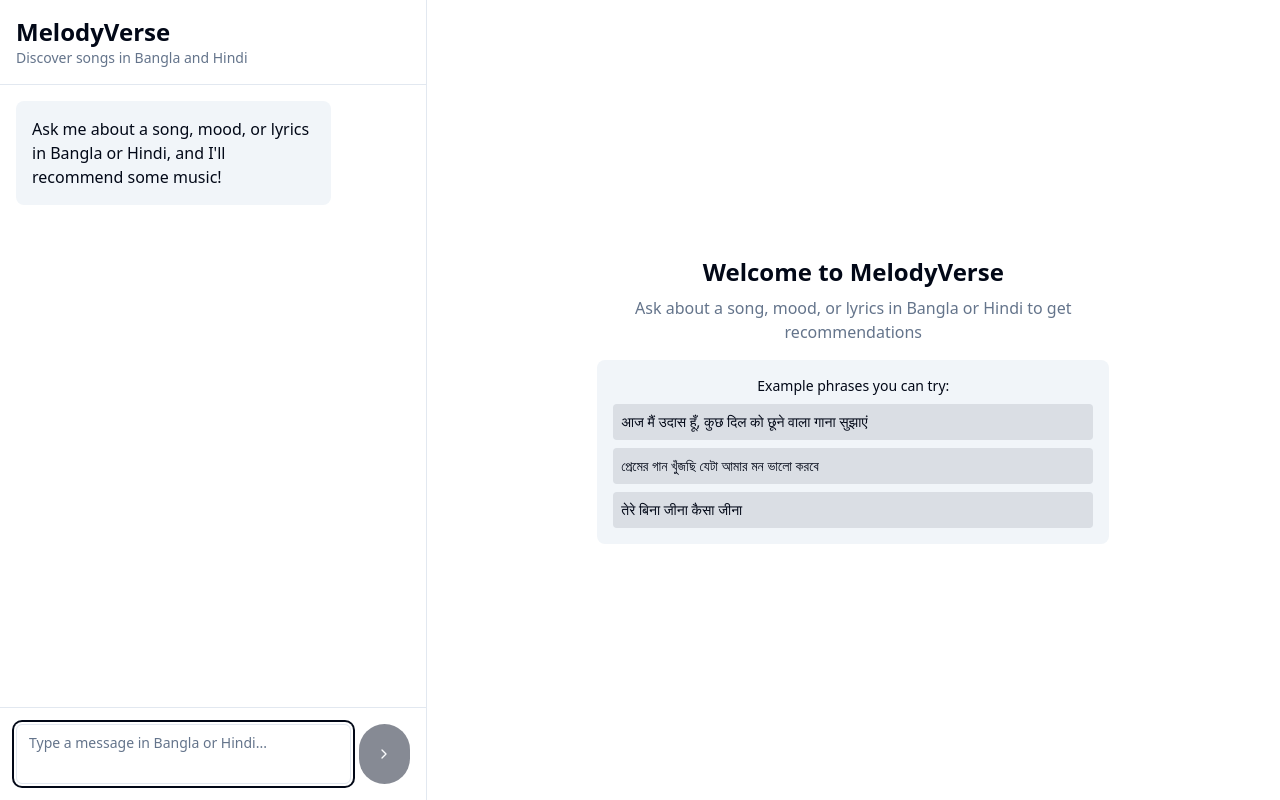
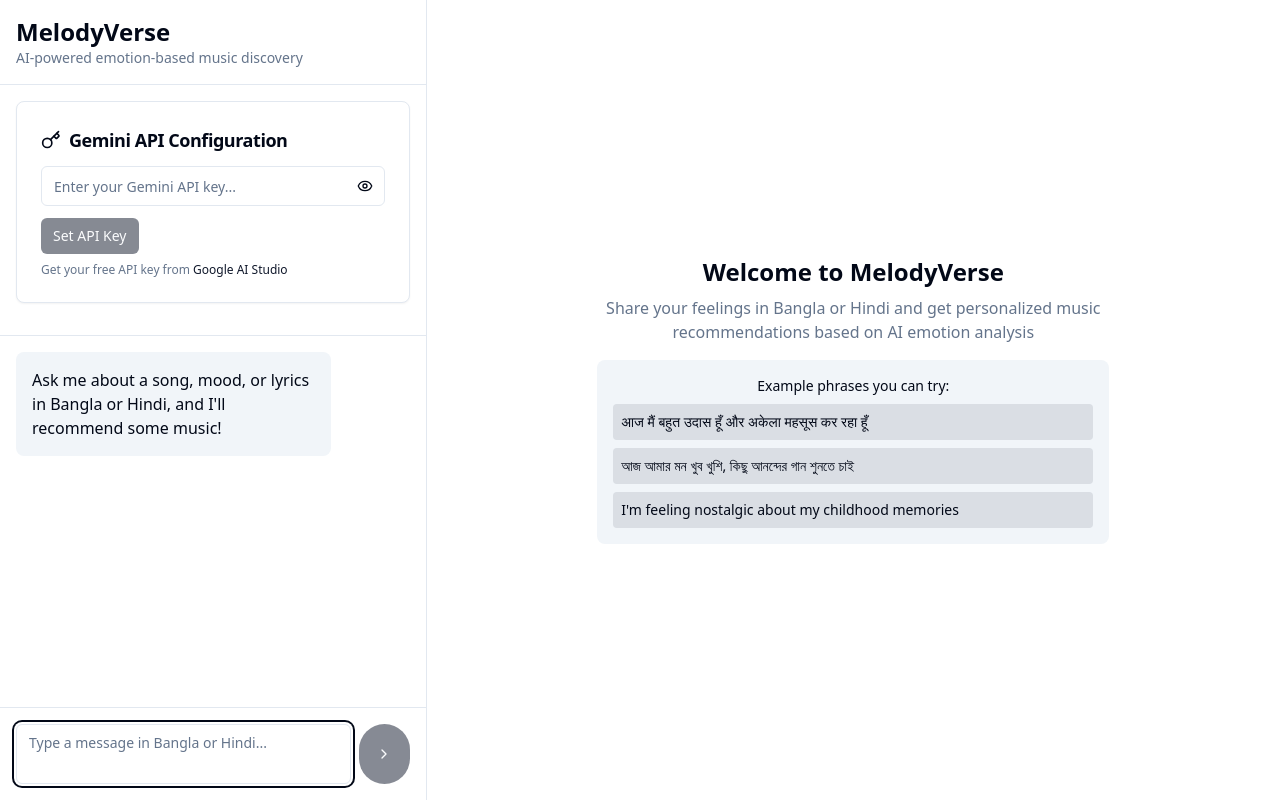
Before and after one commit to Tapos-Minmoy/melody-verse-find, a React (Vite) app: page / in a window 1280 px wide. Built offline with nearby package versions, Linux system fonts and the light colour scheme.

Commit message:
Add Gemini API for emotion-based song fetching
Integrate Gemini API to fetch songs based on text-based emotion analysis.

```diff
--- /dev/null
+++ b/src/components/ApiKeyInput.tsx
@@ -0,0 +1,72 @@
+
+import React, { useState } from 'react';
+import { Button } from '@/components/ui/button';
+import { Input } from '@/components/ui/input';
+import { Card, CardContent, CardHeader, CardTitle } from '@/components/ui/card';
+import { Key, Eye, EyeOff } from 'lucide-react';
+
+interface ApiKeyInputProps {
+  onApiKeySet: (apiKey: string) => void;
+  currentApiKey?: string;
+}
+
+const ApiKeyInput: React.FC<ApiKeyInputProps> = ({ onApiKeySet, currentApiKey }) => {
+  const [apiKey, setApiKey] = useState(currentApiKey || '');
+  const [showKey, setShowKey] = useState(false);
+
+  const handleSubmit = (e: React.FormEvent) => {
+    e.preventDefault();
+    if (apiKey.trim()) {
+      onApiKeySet(apiKey.trim());
+    }
+  };
+
+  return (
+    <Card className="mb-4">
+      <CardHeader className="pb-3">
+        <CardTitle className="text-lg flex items-center gap-2">
+          <Key className="h-5 w-5" />
+          Gemini API Configuration
+        </CardTitle>
+      </CardHeader>
+      <CardContent>
+        <form onSubmit={handleSubmit} className="space-y-3">
+          <div className="relative">
+            <Input
+              type={showKey ? 'text' : 'password'}
+              placeholder="Enter your Gemini API key..."
+              value={apiKey}
+              onChange={(e) => setApiKey(e.target.value)}
+              className="pr-10"
+            />
+            <Button
+              type="button"
+              variant="ghost"
+              size="sm"
+              className="absolute right-1 top-1 h-8 w-8 p-0"
+              onClick={() => setShowKey(!showKey)}
+            >
+              {showKey ? <EyeOff className="h-4 w-4" /> : <Eye className="h-4 w-4" />}
+            </Button>
+          </div>
+          <Button type="submit" size="sm" disabled={!apiKey.trim()}>
+            {currentApiKey ? 'Update API Key' : 'Set API Key'}
+          </Button>
+        </form>
+        <p className="text-xs text-muted-foreground mt-2">
+          Get your free API key from{' '}
+          <a
+            href="https://makersuite.google.com/app/apikey"
+            target="_blank"
+            rel="noopener noreferrer"
+            className="text-primary hover:underline"
+          >
+            Google AI Studio
+          </a>
+        </p>
+      </CardContent>
+    </Card>
+  );
+};
+
+export default ApiKeyInput;
--- /dev/null
+++ b/src/lib/gemini.ts
@@ -0,0 +1,79 @@
+
+interface GeminiResponse {
+  candidates: Array<{
+    content: {
+      parts: Array<{
+        text: string;
+      }>;
+    };
+  }>;
+}
+
+export interface EmotionAnalysis {
+  emotion: string;
+  intensity: number;
+  keywords: string[];
+  recommendations: string[];
+}
+
+export async function analyzeEmotionWithGemini(text: string, apiKey: string): Promise<EmotionAnalysis> {
+  const prompt = `Analyze the emotional content of this text and provide song recommendations in Bangla and Hindi based on the emotions detected: "${text}"
+
+Please respond in the following JSON format:
+{
+  "emotion": "primary emotion (happy, sad, romantic, nostalgic, energetic, calm, etc.)",
+  "intensity": number between 1-10,
+  "keywords": ["relevant", "emotional", "keywords"],
+  "recommendations": ["specific song suggestions in Bangla and Hindi that match this emotion"]
+}`;
+
+  try {
+    const response = await fetch(`https://generativelanguage.googleapis.com/v1beta/models/gemini-1.5-flash-latest:generateContent?key=${apiKey}`, {
+      method: 'POST',
+      headers: {
+        'Content-Type': 'application/json',
+      },
+      body: JSON.stringify({
+        contents: [{
+          parts: [{
+            text: prompt
+          }]
+        }],
+        generationConfig: {
+          temperature: 0.7,
+          topK: 1,
+          topP: 1,
+          maxOutputTokens: 2048,
+        },
+        safetySettings: [
+          {
+            category: "HARM_CATEGORY_HARASSMENT",
+            threshold: "BLOCK_MEDIUM_AND_ABOVE"
+          }
+        ]
+      }),
+    });
+
+    if (!response.ok) {
+      throw new Error(`Gemini API error: ${response.status}`);
+    }
+
+    const data: GeminiResponse = await response.json();
+    const textResponse = data.candidates[0]?.content?.parts[0]?.text;
+
+    if (!textResponse) {
+      throw new Error('No response from Gemini API');
+    }
+
+    // Parse the JSON response from Gemini
+    const jsonMatch = textResponse.match(/\{[\s\S]*\}/);
+    if (!jsonMatch) {
+      throw new Error('Invalid JSON response from Gemini');
+    }
+
+    return JSON.parse(jsonMatch[0]);
+  } catch (error) {
+    console.error('Error analyzing emotion with Gemini:', error);
+    throw error;
+  }
+}
--- a/src/pages/Index.tsx
+++ b/src/pages/Index.tsx
@@ -3,11 +3,13 @@ import React, { useState } from "react";
 import { toast } from "@/hooks/use-toast";
 import ChatInterface from "@/components/ChatInterface";
 import SongResults from "@/components/SongResults";
+import ApiKeyInput from "@/components/ApiKeyInput";
 import { Song } from "@/components/SongCard";
-import { fetchSongRecommendations } from "@/lib/api";
+import { analyzeEmotionWithGemini, EmotionAnalysis } from "@/lib/gemini";
 
-// Mock data for development until the backend is ready
-const mockSongs: Song[] = [
+// Enhanced mock songs based on emotions
+const emotionBasedSongs: Record<string, Song[]> = {
+  sad: [
     {
       id: "1",
       title: "Tum Hi Ho",
@@ -17,57 +19,114 @@ const mockSongs: Song[] = [
     },
     {
       id: "2",
-    title: "Ami Tomake",
+      title: "Boba Tunnel",
+      artist: "Anupam Roy",
+      snippet: "বোবা টানেল, বড় একা লাগে",
+      playUrl: "https://www.youtube.com/watch?v=0MrCh-gBPkE"
+    }
+  ],
+  happy: [
+    {
+      id: "3",
+      title: "Gerua",
       artist: "Arijit Singh",
-    snippet: "আমি তোমাকে ভালোবাসি, চিরদিন তোমার থাকব পাশে",
-    playUrl: "https://www.youtube.com/watch?v=6JrQYV8apbU"
+      snippet: "ओ खुदा मिलने दे उनको मेरी दुआ तू सुन ले",
+      playUrl: "https://www.youtube.com/watch?v=AEIVhBS6baE"
     },
     {
-    id: "3",
+      id: "4",
+      title: "Tomake Chai",
+      artist: "Arijit Singh",
+      snippet: "তোমাকে চাই, তোমাকে চাই, আর কিছুই নাই",
+      playUrl: "https://www.youtube.com/watch?v=example"
+    }
+  ],
+  romantic: [
+    {
+      id: "5",
       title: "Raabta",
       artist: "Arijit Singh",
       snippet: "इक मुलाक़ात कहो या कहो नजर का मिलना",
       playUrl: "https://www.youtube.com/watch?v=zAU_rsoS5ok"
     },
     {
-    id: "4",
-    title: "Boba Tunnel",
-    artist: "Anupam Roy",
-    snippet: "বোবা টানেল, বড় একা লাগে",
-    playUrl: "https://www.youtube.com/watch?v=0MrCh-gBPkE"
-  },
-  {
-    id: "5",
-    title: "Gerua",
+      id: "6",
+      title: "Ami Tomake",
       artist: "Arijit Singh",
-    snippet: "ओ खुदा मिलने दे उनको मेरी दुआ तू सुन ले",
-    playUrl: "https://www.youtube.com/watch?v=AEIVhBS6baE"
+      snippet: "আমি তোমাকে ভালোবাসি, চিরদিন তোমার থাকব পাশে",
+      playUrl: "https://www.youtube.com/watch?v=6JrQYV8apbU"
     }
-];
+  ]
+};
 
 const Index = () => {
   const [songs, setSongs] = useState<Song[]>([]);
   const [isLoading, setIsLoading] = useState(false);
+  const [apiKey, setApiKey] = useState<string>("");
+  const [emotionAnalysis, setEmotionAnalysis] = useState<EmotionAnalysis | null>(null);
+
+  const handleApiKeySet = (newApiKey: string) => {
+    setApiKey(newApiKey);
+    localStorage.setItem('gemini_api_key', newApiKey);
+    toast({
+      title: "API Key Set",
+      description: "Gemini API key has been configured successfully.",
+    });
+  };
+
+  React.useEffect(() => {
+    const savedApiKey = localStorage.getItem('gemini_api_key');
+    if (savedApiKey) {
+      setApiKey(savedApiKey);
+    }
+  }, []);
 
   const handleSendMessage = async (message: string) => {
+    if (!apiKey) {
+      toast({
+        title: "API Key Required",
+        description: "Please set your Gemini API key to analyze emotions and get recommendations.",
+        variant: "destructive",
+      });
+      return;
+    }
+
     setIsLoading(true);
 
     try {
-      // For development, use mock data
-      // In production, we'll use the actual API
-      if (process.env.NODE_ENV === 'production') {
-        const recommendedSongs = await fetchSongRecommendations(message);
+      // Analyze emotion with Gemini
+      const analysis = await analyzeEmotionWithGemini(message, apiKey);
+      setEmotionAnalysis(analysis);
+
+      // Get songs based on detected emotion
+      const emotion = analysis.emotion.toLowerCase();
+      let recommendedSongs = emotionBasedSongs[emotion] || [];
+
+      // If no direct match, try to find similar emotions
+      if (recommendedSongs.length === 0) {
+        if (emotion.includes('sad') || emotion.includes('depressed') || emotion.includes('melancholy')) {
+          recommendedSongs = emotionBasedSongs.sad;
+        } else if (emotion.includes('happy') || emotion.includes('joy') || emotion.includes('energetic')) {
+          recommendedSongs = emotionBasedSongs.happy;
+        } else if (emotion.includes('love') || emotion.includes('romantic')) {
+          recommendedSongs = emotionBasedSongs.romantic;
+        } else {
+          // Default to all songs mixed
+          recommendedSongs = Object.values(emotionBasedSongs).flat().slice(0, 5);
+        }
+      }
+
       setSongs(recommendedSongs);
-      } else {
-        // Simulate API call delay
-        await new Promise(resolve => setTimeout(resolve, 1500));
-        setSongs(mockSongs);
-      }
+
+      toast({
+        title: "Emotion Analysis Complete",
+        description: `Detected emotion: ${analysis.emotion} (${analysis.intensity}/10)`,
+      });
     } catch (error) {
-      console.error('Error fetching recommendations:', error);
+      console.error('Error analyzing emotion:', error);
       toast({
         title: "Error",
-        description: "Failed to fetch song recommendations. Please try again.",
+        description: "Failed to analyze emotion. Please check your API key and try again.",
         variant: "destructive",
       });
     } finally {
@@ -81,8 +140,35 @@ const Index = () => {
       <div className="md:w-1/3 flex flex-col h-[70vh] md:h-screen md:border-r">
         <div className="p-4 border-b bg-card">
           <h1 className="text-2xl font-bold">MelodyVerse</h1>
-          <p className="text-sm text-muted-foreground">Discover songs in Bangla and Hindi</p>
+          <p className="text-sm text-muted-foreground">AI-powered emotion-based music discovery</p>
         </div>
+
+        <div className="p-4 border-b">
+          <ApiKeyInput onApiKeySet={handleApiKeySet} currentApiKey={apiKey} />
+
+          {emotionAnalysis && (
+            <div className="bg-muted p-3 rounded-md">
+              <h3 className="font-medium text-sm mb-1">Emotion Analysis</h3>
+              <p className="text-sm">
+                <span className="font-medium">{emotionAnalysis.emotion}</span>
+                <span className="text-muted-foreground"> ({emotionAnalysis.intensity}/10)</span>
+              </p>
+              {emotionAnalysis.keywords.length > 0 && (
+                <div className="mt-2">
+                  <p className="text-xs text-muted-foreground">Keywords:</p>
+                  <div className="flex flex-wrap gap-1 mt-1">
+                    {emotionAnalysis.keywords.map((keyword, index) => (
+                      <span key={index} className="bg-primary/10 text-xs px-2 py-1 rounded">
+                        {keyword}
+                      </span>
+                    ))}
+                  </div>
+                </div>
+              )}
+            </div>
+          )}
+        </div>
+
         <div className="flex-1 overflow-hidden">
           <ChatInterface onSendMessage={handleSendMessage} isLoading={isLoading} />
         </div>
@@ -94,7 +180,7 @@ const Index = () => {
           <div className="flex items-center justify-center h-full">
             <div className="text-center">
               <div className="animate-spin rounded-full h-8 w-8 border-b-2 border-primary mx-auto"></div>
-              <p className="mt-2 text-muted-foreground">Searching for songs...</p>
+              <p className="mt-2 text-muted-foreground">Analyzing emotions...</p>
             </div>
           </div>
         ) : (
@@ -106,14 +192,14 @@ const Index = () => {
             <div className="text-center max-w-lg mx-auto">
               <h2 className="text-2xl font-bold mb-2">Welcome to MelodyVerse</h2>
               <p className="text-muted-foreground mb-4">
-                Ask about a song, mood, or lyrics in Bangla or Hindi to get recommendations
+                Share your feelings in Bangla or Hindi and get personalized music recommendations based on AI emotion analysis
               </p>
               <div className="text-sm bg-muted p-4 rounded-lg">
                 <h3 className="font-medium mb-2">Example phrases you can try:</h3>
                 <ul className="space-y-2 text-left">
-                  <li className="bg-primary/10 p-2 rounded">आज मैं उदास हूँ, कुछ दिल को छूने वाला गाना सुझाएं</li>
-                  <li className="bg-primary/10 p-2 rounded">প্রেমের গান খুঁজছি যেটা আমার মন ভালো করবে</li>
-                  <li className="bg-primary/10 p-2 rounded">तेरे बिना जीना कैसा जीना</li>
+                  <li className="bg-primary/10 p-2 rounded">आज मैं बहुत उदास हूँ और अकेला महसूस कर रहा हूँ</li>
+                  <li className="bg-primary/10 p-2 rounded">আজ আমার মন খুব খুশি, কিছু আনন্দের গান শুনতে চাই</li>
+                  <li className="bg-primary/10 p-2 rounded">I'm feeling nostalgic about my childhood memories</li>
                 </ul>
               </div>
             </div>
```
Lines whose indentation alone changed are shown as unchanged.
